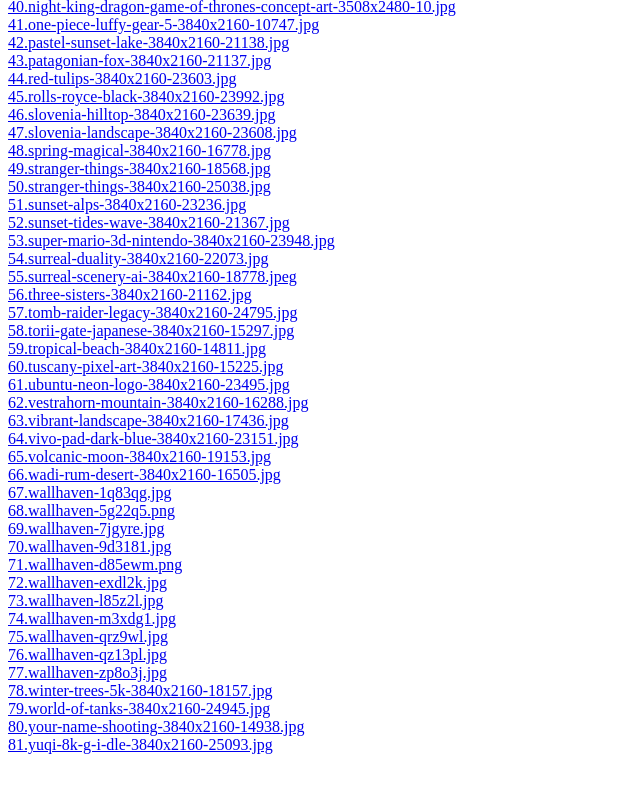
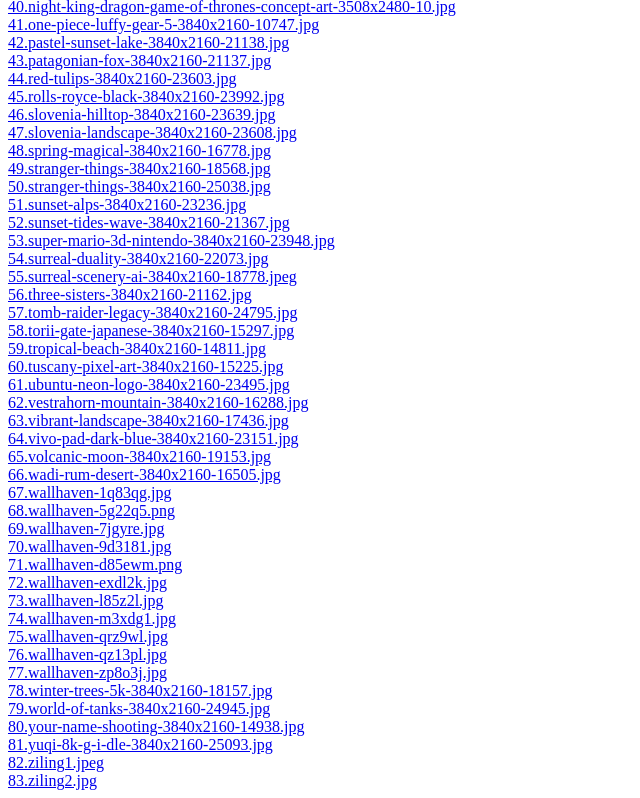
Before and after one commit to guisongwu/wallpaper, a plain HTML site: page index.html in a window 1280 px wide. Shown: the part 770-1568 px from the top of the page, without its empty margins (0-640 px from the left). Before the commit the page ends 1532 px from the top, so only its background shows below. Drawn offline with Linux system fonts and the light colour scheme.

Commit message:
add 2 ziling wallpaper

```diff
--- a/index.html
+++ b/index.html
@@ -80,3 +80,5 @@
 <a href="world-of-tanks-3840x2160-24945.jpg">79.world-of-tanks-3840x2160-24945.jpg</a><br>
 <a href="your-name-shooting-3840x2160-14938.jpg">80.your-name-shooting-3840x2160-14938.jpg</a><br>
 <a href="yuqi-8k-g-i-dle-3840x2160-25093.jpg">81.yuqi-8k-g-i-dle-3840x2160-25093.jpg</a><br>
+<a href="ziling1.jpeg">82.ziling1.jpeg</a><br>
+<a href="ziling2.jpg">83.ziling2.jpg</a><br>
```
Also changed, not shown: 2 other files.
